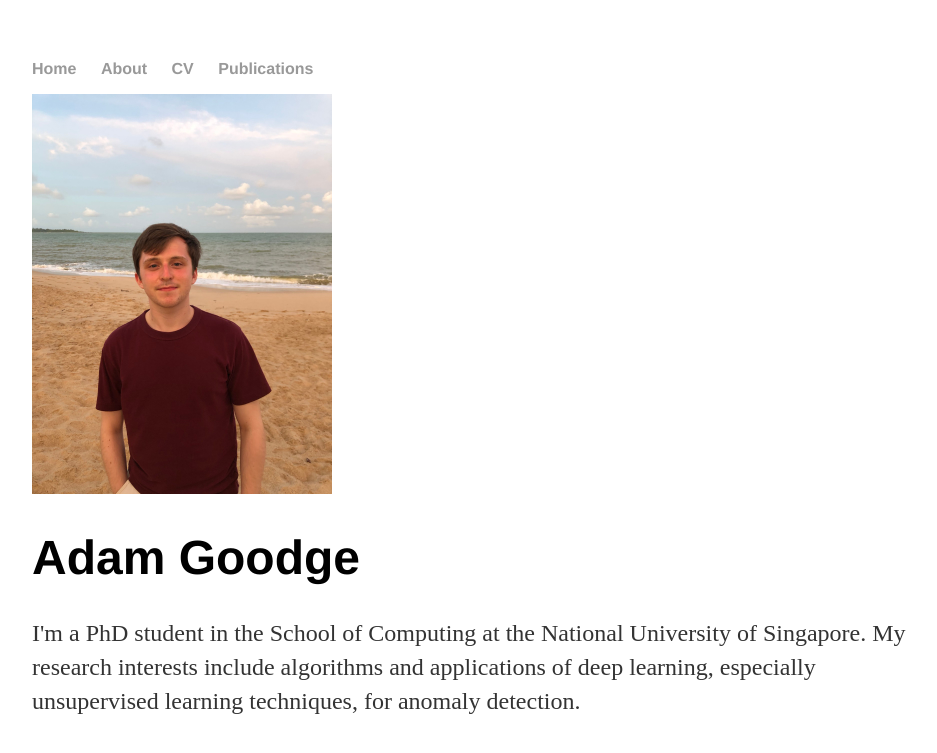
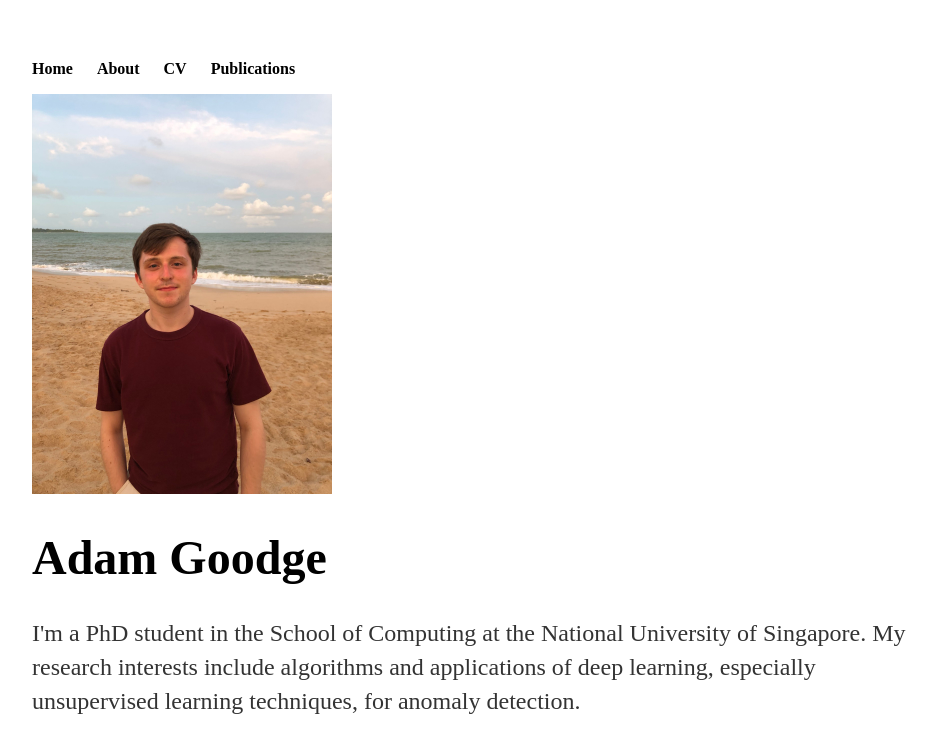
Before and after one commit to agoodge/agoodge.github.io, a Jekyll site: the page built from index.html, in a window 1280 px wide. Shown: the top 753 px of the page, without its empty margins (160-1097 px from the left). Built offline with Jekyll 4.4.1, drawn with Linux system fonts in a browser that asks for light colours.

Commit message:
Update main.css

```diff
--- a/css/main.css
+++ b/css/main.css
@@ -3,7 +3,7 @@ body {
     width: 70%;
 }
 nav ul, footer ul {
-    font-family:'Helvetica', 'Arial', 'Sans-Serif';
+    font-family:'Abadi';
     padding: 0px;
     list-style: none;
     font-weight: bold;
@@ -14,14 +14,14 @@ nav ul li, footer ul li {
 }
 a {
     text-decoration: none;
-    color: #999;
+    color: #000;
 }
 a:hover {
     text-decoration: underline;
 }
 h1 {
     font-size: 3em;
-    font-family:'Helvetica', 'Arial', 'Sans-Serif';
+    font-family:'Abadi';
 }
 p {
     font-size: 1.5em;
```
